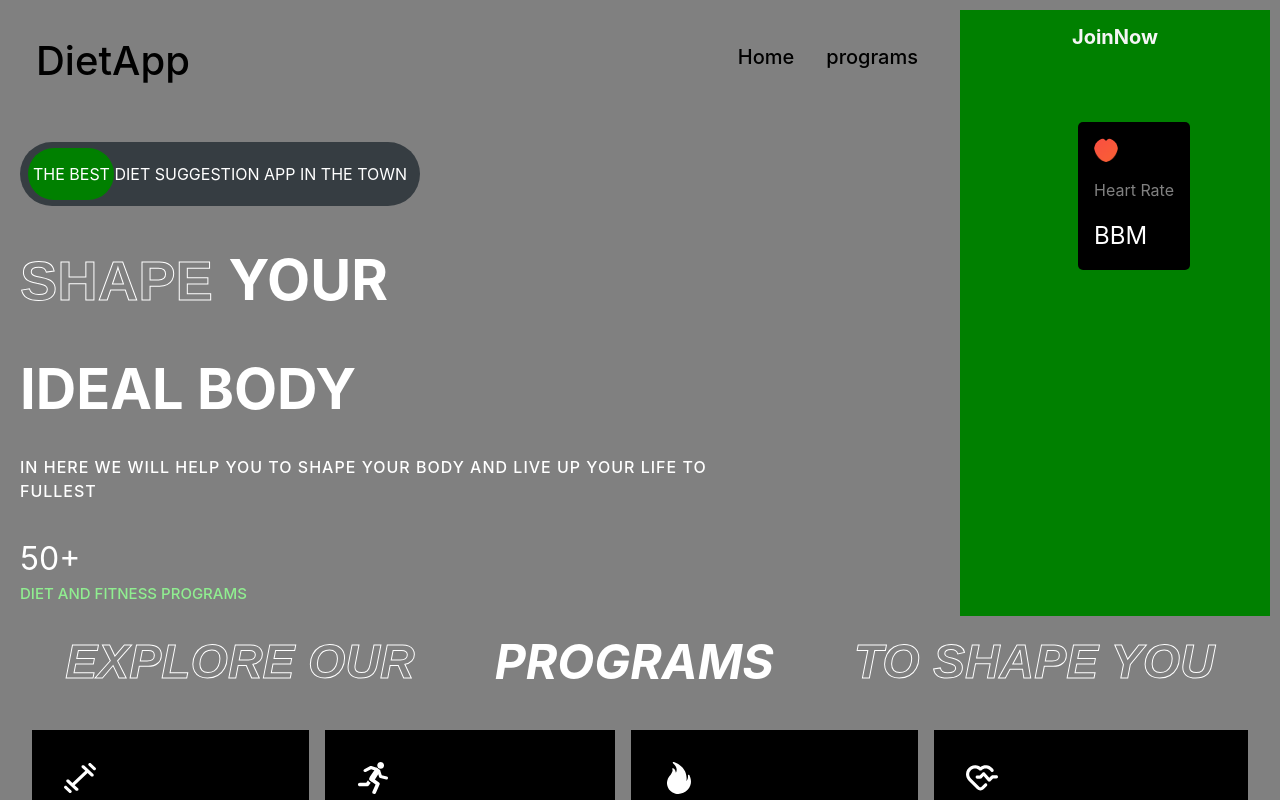
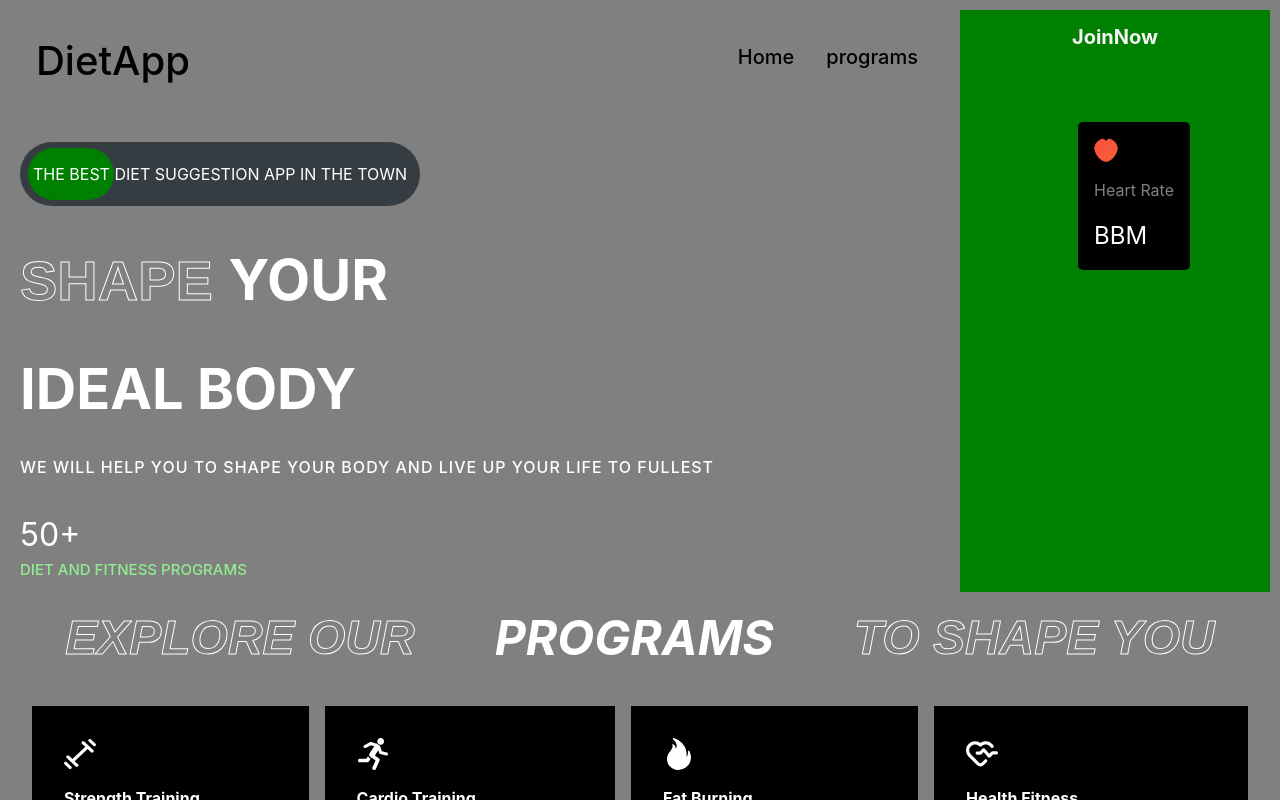
Before and after one commit to mahiiram/dietsuggestionapp-frontend, a React (Create React App) app: page / in a window 1280 px wide. Shown: the top 800 px of the page. Built offline with nearby package versions, Linux system fonts and the light colour scheme.

Commit message:
new commit

```diff
--- a/src/Components/Hero.js
+++ b/src/Components/Hero.js
@@ -2,8 +2,6 @@ import React from 'react'
 import '../Components/styles/Hero.css';
 import { useNavigate } from 'react-router-dom';
 import Heart from '../Components/assets/heart.png';
-import hero_img from '../Components/assets/hero_image.png';
-import hero_img_back from '../Components/assets/hero_image_back.png';
 import Navbar from '../Components/Navbar.js'
 
 function Hero() {
@@ -37,7 +35,7 @@ function Hero() {
             </div>
             <div>
                 <span>
-                IN HERE WE WILL HELP YOU TO SHAPE YOUR BODY AND LIVE UP YOUR LIFE TO FULLEST
+                WE WILL HELP YOU TO SHAPE YOUR BODY AND LIVE UP YOUR LIFE TO FULLEST
                 </span>
             </div>
         </div>
--- a/src/Components/ProgramMenu.js
+++ b/src/Components/ProgramMenu.js
@@ -2,7 +2,6 @@ import React, { useState } from 'react'
 import '../Components/styles/Hero.css';
 import {  useNavigate } from 'react-router-dom';
 import Heart from '../Components/assets/heart.png';
-import fitness from '../Components/assets/Fitness-PNG-Image-HD.png'
 import Navbar from './Navbar';
 
 function ProgramMenu() {
```
